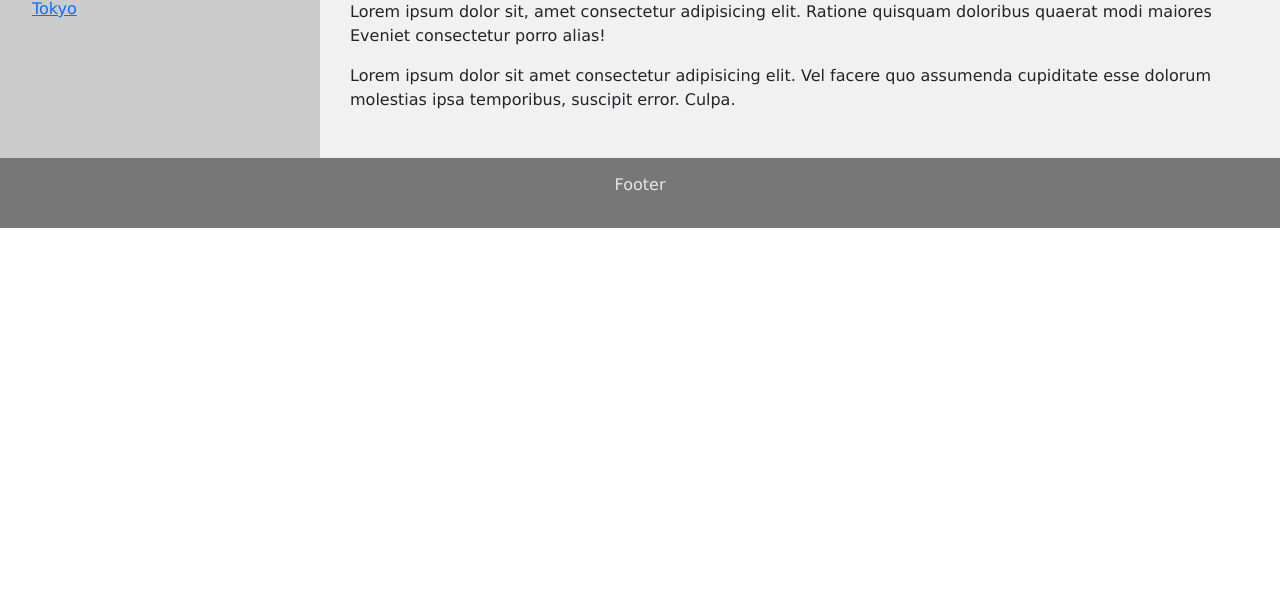
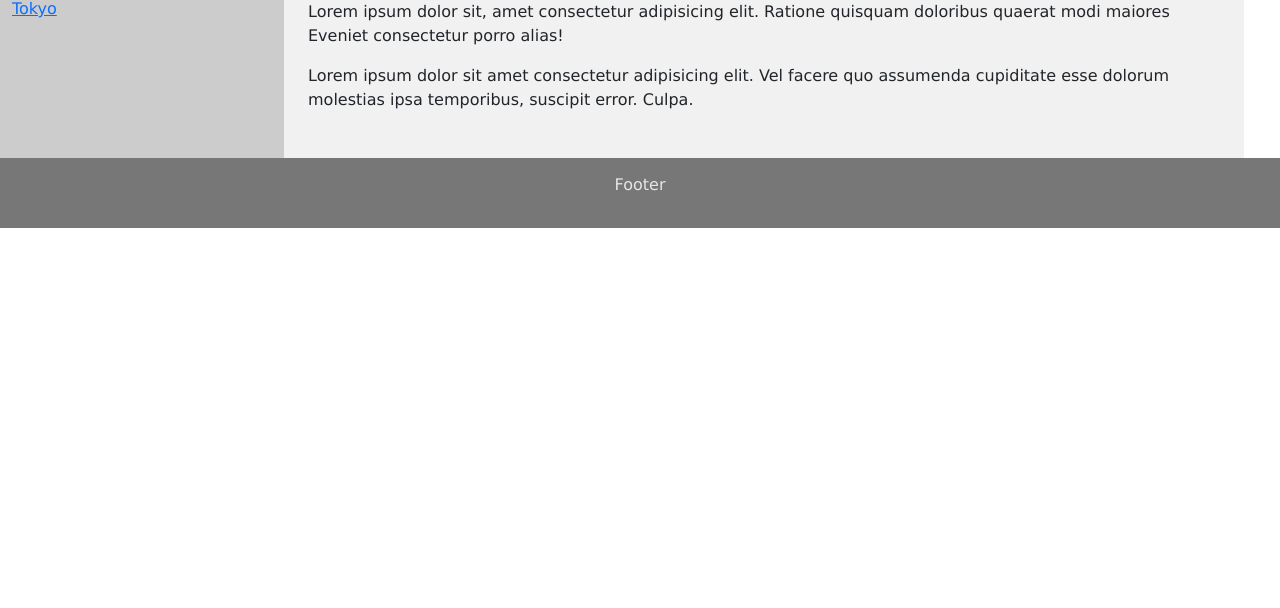
Before and after one commit to bnyamynkazmynya-cmyk/FirstSass, a website: page index.html in a window 1280 px wide. Shown: the part 192-800 px from the top of the page. Drawn offline with nearby package versions, Linux system fonts and the light colour scheme.

Commit message:
noMessage

```diff
--- a/index.html
+++ b/index.html
@@ -14,14 +14,14 @@
         <h1>Cities</h1>
     </header>
     <main>
-        <nav class="col-md-3">
+        <nav class="col-md-3 row container">
             <ul>
                 <li><a href="#">London</a></li>
                 <li><a href="#">Paris</a></li>
                 <li><a href="#">Tokyo</a></li>
             </ul>
         </nav>
-        <aside class="col-md-9">
+        <aside class="col-md-9 row container">
             <h2>London</h2>
             <p>Lorem ipsum dolor sit, amet consectetur adipisicing elit. Ratione quisquam doloribus quaerat modi
                 maiores
```
